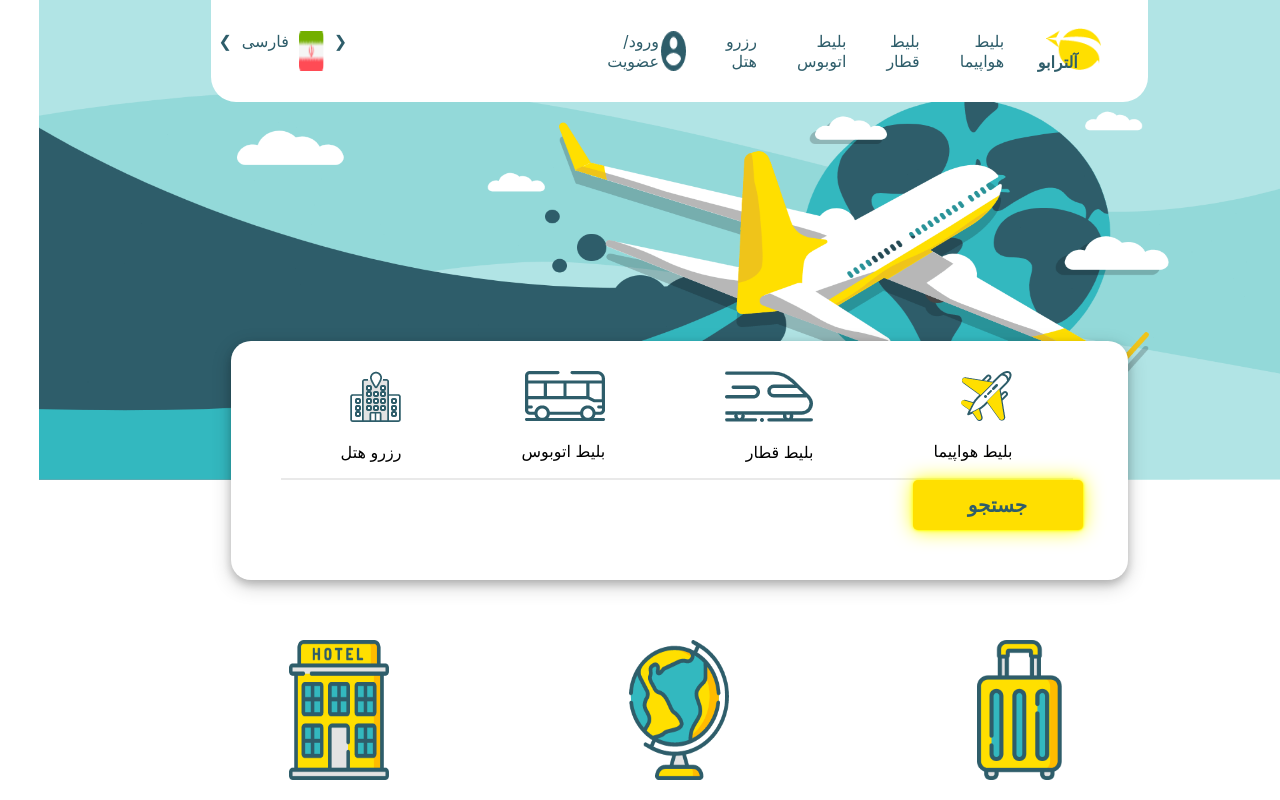
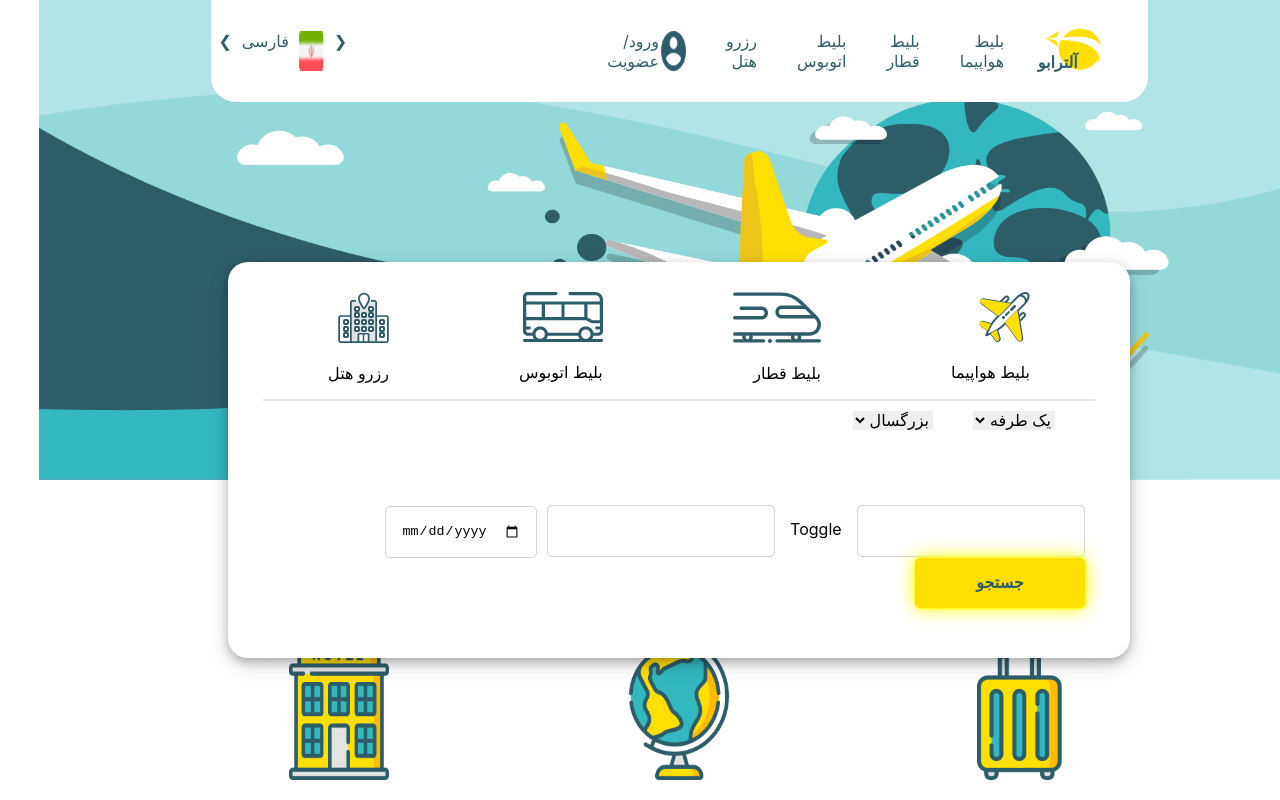
Before and after one commit to mohsen-pashootan/nahira-test-project, a React (Create React App) app: page / in a window 1280 px wide. Shown: the top 800 px of the page. Built offline with nearby package versions, Linux system fonts and the light colour scheme.

Commit message:
add inputs for search row

```diff
--- a/src/components/carousel/carousel.js
+++ b/src/components/carousel/carousel.js
@@ -1,10 +1,10 @@
 import React from "react";
 import "./carousel.css";
 
-export default function Carousel({ SeederCarouse }) {
+export default function Carousel({ seederCarouse }) {
   return (
     <span className="tours-carousel">
-      {SeederCarouse.map((item) => (
+      {seederCarouse.map((item) => (
         <artice className="image-container" key={item.id}>
           <img src={item.img.src} alt={item.img.alt} />
           <h3>{item.title}</h3>
--- a/src/layouts/main/main.css
+++ b/src/layouts/main/main.css
@@ -1,4 +1,4 @@
-.main-wrapper {}
+/* .main-wrapper {} */
 
 .container {
   position: relative;
@@ -43,7 +43,7 @@
   position: absolute;
   top: 6%;
   right: 42%;
-    color: #2E5D6A;
+  color: #2e5d6a;
 }
 
 .logo-nav img {
@@ -58,10 +58,9 @@
   flex-direction: row;
 }
 
-
 .tickets-nav p {
   text-decoration: none;
-    color: #2E5D6A;
+  color: #2e5d6a;
   margin-left: 40px;
   display: inline-flex;
 }
@@ -87,25 +86,23 @@
   margin-right: 10px;
 }
 
-
 /*-------service-searches---*/
 .search-service {
-    padding: 30px 15px 50px 50px;
+  padding: 30px 35px 50px 35px;
   width: 65%;
   height: auto;
   margin-top: 280px;
   background-color: white;
   border-radius: 20px;
   box-shadow: 0 4px 8px 0 rgba(0, 0, 0, 0.2), 0 6px 20px 0 rgba(0, 0, 0, 0.19);
-
 }
 
 .tickets {
   display: flex;
   justify-content: space-around;
-    margin-right: 40px;
+  /* margin-right: 40px; */
   flex-direction: row;
-    border-bottom: 2px solid #E9E9E9;
+  border-bottom: 2px solid #e9e9e9;
 }
 
 .tickets span {
@@ -113,22 +110,58 @@
   margin-right: 20px;
 }
 
+.search-inputs {
+  display: grid;
+  grid-template-rows: 1fr 1fr;
+}
+
+.select-tag-goback,
+.select-tag-ages {
+  border: none;
+  margin-right: 40px;
+  margin-top: 10px;
+  font-size: 16px;
+}
+
+.from-origin,
+.to-destination {
+  width: 20%;
+  height: 50px;
+  padding: 0px 30px;
+  border-radius: 5px;
+  border: 1px solid lightgray;
+  outline: none;
+  margin-right: 10px;
+}
+
+.change-way-destination {
+    margin : 0px 15px 0px 5px ;
+}
+
+.trip-date {
+  height: 50px;
+  padding: 0px 15px;
+  border-radius: 5px;
+  border: 1px solid lightgray;
+  outline: none;
+  margin-right: 10px;
+}
+
 .search-inputs button {
-    font-size: 20px;
+  left: 0;
+  font-size: 16px;
   font-weight: 600;
   width: 170px;
   height: 50px;
-    margin-right: 30px;
+  margin-right: 10px;
   border-radius: 5px;
   border: none;
-    background-color: #FFDF00;
-    color: #2E5D6A;
+  background-color: #ffdf00;
+  color: #2e5d6a;
   box-shadow: 0.5px 0.5px 1.5px yellow, 0 0 20px yellow, 0 0 4px yellow;
 }
 
-
 /*----------main-----------*/
-
 
 /*----------first section-----------*/
 .first-section {
@@ -136,14 +169,12 @@
   flex-direction: row;
   align-items: center;
   justify-content: center;
-
 }
 
 .article {
   flex-flow: column wrap;
   align-items: center;
   justify-items: center;
-
 }
 
 .article:first-child {
@@ -156,14 +187,14 @@
 
 .article h3 {
   text-align: center;
-    color: #2E5D6A;
+  color: #2e5d6a;
 }
 
 .article p {
   width: 220px;
   overflow: hidden;
   text-align: center;
-    color: #33B8BF;
+  color: #33b8bf;
 }
 
 .article:first-child img {
@@ -182,27 +213,25 @@
   margin-right: auto;
 }
 
-
 /*----------second section-----------*/
 .second-section h2 {
-    color: #2E5D6A;
+  color: #2e5d6a;
   text-align: center;
   margin-top: 100px;
 }
 
 /*----------third section-----------*/
 .third-section h2 {
-    color: #2E5D6A;
+  color: #2e5d6a;
   text-align: center;
   margin-top: 100px;
-
 }
 
 /*----------fancy icons-----------*/
 
 .fancy h2 {
   text-align: center;
-    color: #2E5D6A;
+  color: #2e5d6a;
   font-size: 30px;
   font-weight: 600;
   margin: 100px 0px 100px;
@@ -220,7 +249,6 @@
   width: 180px;
   height: 175px;
   margin-left: 60px;
-
 }
 
 .fancy-img img:nth-child(2) {
@@ -233,8 +261,6 @@
   width: 174px;
   height: 175px;
   margin-left: 60px;
-
-
 }
 
 .fancy-img img:nth-child(4) {
--- a/src/layouts/main/main.js
+++ b/src/layouts/main/main.js
@@ -1,4 +1,4 @@
-import React from "react";
+import React, { useState } from "react";
 import Carousel from "../../components/carousel/carousel";
 import NewsLetter from "./../../components/newsletter/newsletter";
 import { SeederCarouselTorism } from "../../containers/seeder-carousel";
@@ -6,6 +6,9 @@ import { seederCarouselIranTorism } from "../../containers/seeder-carousel";
 import "./main.css";
 
 export default function MainPage() {
+  const [goBack, setGoBack] = useState("");
+  const [ages, setAges] = useState("");
+
   return (
     <div className="main-wrapper">
       <div className="container">
@@ -53,7 +56,33 @@ export default function MainPage() {
               </span>
             </div>
             <div className="search-inputs">
-              <button>جستجو</button>
+              <div>
+                <select
+                  value={goBack}
+                  onChange={(e) => setGoBack(e.target.value)}
+                  name="flight"
+                  className="select-tag-goback"
+                >
+                  <option value="1طرفه">یک طرفه</option>
+                  <option value="2طرفه">دو طرفه</option>
+                </select>
+                <select
+                  value={ages}
+                  onChange={(e) => setAges(e.target.value)}
+                  name="ages"
+                  className="select-tag-ages"
+                >
+                  <option value="بزرگسال">بزرگسال </option>
+                  <option value="کودک"> کودک</option>
+                </select>
+              </div>
+              <div>
+                <input type="text" className="from-origin" />
+                <span className="change-way-destination">Toggle</span>
+                <input type="text" className="to-destination" />
+                <input type="date" className="trip-date" />
+                <button>جستجو</button>
+              </div>
             </div>
           </section>
         </header>
@@ -87,12 +116,12 @@ export default function MainPage() {
 
           <section className="second-section">
             <h2>پیشنهادهای جهانگردی آلترابو</h2>
-            <Carousel SeederCarouse={SeederCarouselTorism} />
+            <Carousel seederCarouse={SeederCarouselTorism} />
           </section>
 
           <section className="third-section">
             <h2>پیشنهادهای ایرانگردی آلترابو</h2>
-            <Carousel SeederCarouse={seederCarouselIranTorism} />
+            <Carousel seederCarouse={seederCarouselIranTorism} />
           </section>
 
           <NewsLetter />
```
Lines whose indentation alone changed are shown as unchanged.
